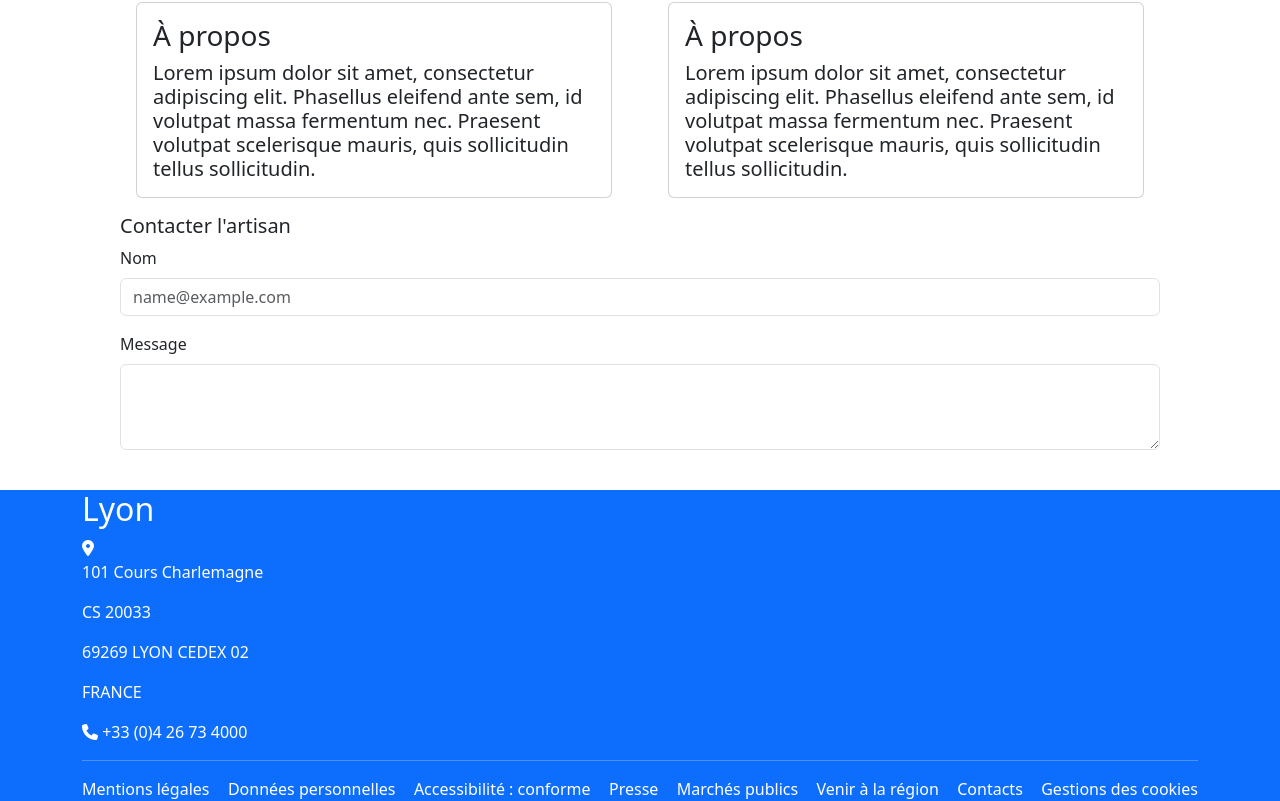
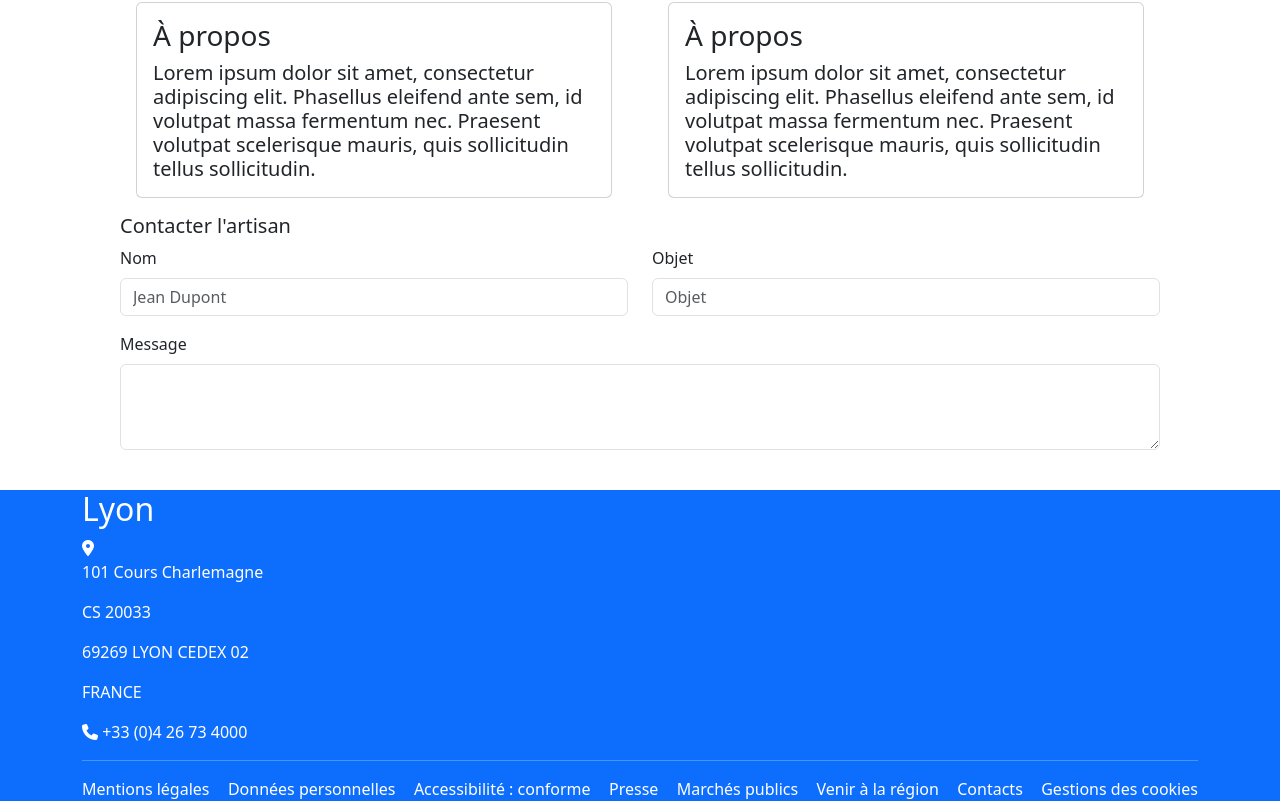
Before and after one commit to cgwena/trouve-ton-artisan, a React (Create React App) app: page /details in a window 1280 px wide. Shown: the part 3616-4417 px from the top of the page. Built offline with nearby package versions, Linux system fonts and the light colour scheme.

Commit message:
contact form

```diff
--- a/src/components/Contact.js
+++ b/src/components/Contact.js
@@ -1,13 +1,20 @@
 const Contact = (props) => {
     return (
         <form>
-            <div class="mb-3">
-                <label for="name" class="form-label">Nom</label>
-                <input type="email" class="form-control" id="name" placeholder="name@example.com"></input>
-            </div>
-            <div class="mb-3">
-                <label for="message" class="form-label">Message</label>
-                <textarea class="form-control" id="message" rows="3"></textarea>
+                <div className="mb-3 row">
+                    <div className=" col-lg-6 col-md-6">
+                        <label for="name" className="form-label">Nom</label>
+                        <input type="text" className="form-control" id="name" placeholder="Jean Dupont"></input>
+                    </div>
+                    <div className=" col-lg-6 col-md-6">
+                        <label for="subject" className="form-label">Objet</label>
+                        <input type="text" className="form-control" id="subject" placeholder="Objet"></input>
+                    </div>
+                </div>
+
+            <div className="mb-3">
+                <label for="message" className="form-label">Message</label>
+                <textarea className="form-control" id="message" rows="3"></textarea>
             </div>
         </form>
     )
```
